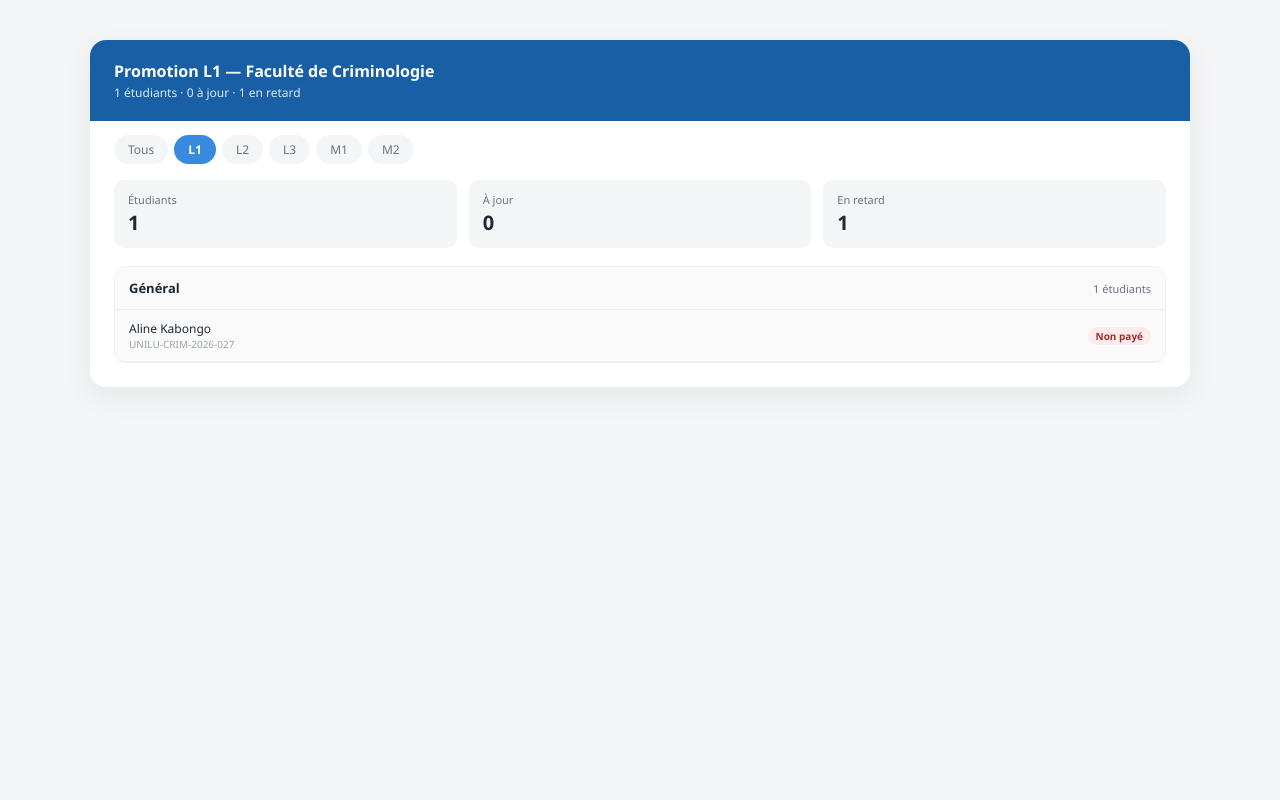
After one commit to N-dev33/unilu-paiement, a Flask app: page /dashboard/L1 in a window 1280 px wide. The commit adds this page. Run offline with Flask 3, Linux system fonts and the light colour scheme; the visitor is signed in with stand-in values (Sample User, id 1); data comes from the database, SQL or seed files in the repository.

Commit message:
Ajout: tableaux de bord par promotion et departement

```diff
--- a/app.py
+++ b/app.py
@@ -370,6 +370,45 @@ def dashboard():
     )
 
 
+PROMOTIONS = ["L1", "L2", "L3", "M1", "M2"]
+DEPARTMENT_ORDER = ["Général", "CEE", "SI", "PE"]
+
+
+@app.route("/dashboard/<promotion>")
+@staff_login_required
+def dashboard_promotion(promotion):
+    """Tableau de bord d'une promotion précise, avec une colonne par département si applicable."""
+    promotion = promotion.upper()
+    if promotion not in PROMOTIONS:
+        abort(404)
+
+    conn = get_db_connection()
+    students = conn.execute(
+        "SELECT * FROM students WHERE level = ? ORDER BY department, name",
+        (promotion,),
+    ).fetchall()
+    conn.close()
+
+    groups = {}
+    for s in students:
+        dept = s["department"] or "Général"
+        groups.setdefault(dept, []).append(s)
+
+    ordered_groups = {d: groups[d] for d in DEPARTMENT_ORDER if d in groups}
+
+    total = len(students)
+    paid_count = sum(1 for s in students if s["paid"])
+
+    return render_template(
+        "dashboard_promotion.html",
+        promotion=promotion,
+        promotions=PROMOTIONS,
+        groups=ordered_groups,
+        total=total,
+        paid_count=paid_count,
+    )
+
+
 @app.route("/verify/<token>")
 @staff_login_required
 def verify(token):
--- /dev/null
+++ b/templates/dashboard_promotion.html
@@ -0,0 +1,179 @@
+<!DOCTYPE html>
+<html lang="fr">
+<head>
+    <meta charset="UTF-8">
+    <meta name="viewport" content="width=device-width, initial-scale=1.0">
+    <title>Promotion {{ promotion }} - Faculté de Criminologie</title>
+    <link rel="stylesheet" href="{{ url_for('static', filename='style.css') }}">
+    <style>
+        .dash-wrap {
+            width: 100%;
+            max-width: 1100px;
+            background: white;
+            border-radius: 16px;
+            box-shadow: 0 10px 30px rgba(0, 0, 0, 0.06);
+            overflow: hidden;
+        }
+        .dash-header {
+            background: #185fa5;
+            color: white;
+            padding: 20px 24px;
+        }
+        .dash-header h1 { font-size: 16px; font-weight: 600; }
+        .dash-header p { font-size: 12px; opacity: 0.85; margin-top: 2px; }
+
+        .promo-tabs {
+            display: flex;
+            gap: 6px;
+            padding: 14px 24px 0;
+            flex-wrap: wrap;
+        }
+        .promo-tabs a {
+            font-size: 12px;
+            text-decoration: none;
+            color: #6b7280;
+            padding: 6px 14px;
+            border-radius: 20px;
+            background: #f4f5f7;
+        }
+        .promo-tabs a.active {
+            background: #378ade;
+            color: white;
+            font-weight: 600;
+        }
+
+        .stats-row {
+            display: flex;
+            gap: 12px;
+            padding: 16px 24px 0;
+        }
+        .stat-card {
+            flex: 1;
+            background: #f4f5f7;
+            border-radius: 10px;
+            padding: 12px 14px;
+        }
+        .stat-card .label { font-size: 11px; color: #6b7280; }
+        .stat-card .value { font-size: 20px; font-weight: 600; color: #1f2937; margin-top: 2px; }
+
+        .columns-wrap {
+            display: flex;
+            gap: 16px;
+            padding: 18px 24px 24px;
+            overflow-x: auto;
+        }
+        .dept-column {
+            flex: 1;
+            min-width: 260px;
+            background: #fafafa;
+            border-radius: 12px;
+            border: 1px solid #f0f0f0;
+        }
+        .dept-column-header {
+            padding: 12px 14px;
+            border-bottom: 1px solid #f0f0f0;
+            font-size: 13px;
+            font-weight: 600;
+            color: #1f2937;
+            display: flex;
+            justify-content: space-between;
+            align-items: center;
+        }
+        .dept-count {
+            font-size: 11px;
+            color: #6b7280;
+            font-weight: 400;
+        }
+        .dept-list {
+            max-height: 480px;
+            overflow-y: auto;
+        }
+        .dept-row {
+            padding: 10px 14px;
+            border-bottom: 1px solid #f0f0f0;
+            font-size: 12px;
+            display: flex;
+            justify-content: space-between;
+            align-items: center;
+            gap: 8px;
+        }
+        .dept-row .info { min-width: 0; }
+        .dept-row .name { color: #1f2937; font-weight: 500; white-space: nowrap; overflow: hidden; text-overflow: ellipsis; }
+        .dept-row .matricule { color: #9ca3af; font-size: 10px; }
+        .badge {
+            display: inline-block;
+            padding: 2px 8px;
+            border-radius: 10px;
+            font-size: 10px;
+            font-weight: 600;
+            flex-shrink: 0;
+        }
+        .badge.paid { background: #eaf3de; color: #3b6d11; }
+        .badge.unpaid { background: #fcebeb; color: #a32d2d; }
+
+        .back-link-top {
+            display: inline-block;
+            margin: 14px 0 0 24px;
+            font-size: 12px;
+            color: #378ade;
+            text-decoration: none;
+        }
+    </style>
+</head>
+<body>
+    <div class="dash-wrap">
+        <div class="dash-header">
+            <h1>Promotion {{ promotion }} — Faculté de Criminologie</h1>
+            <p>{{ total }} étudiants · {{ paid_count }} à jour · {{ total - paid_count }} en retard</p>
+        </div>
+
+        <div class="promo-tabs">
+            <a href="{{ url_for('dashboard') }}">Tous</a>
+            {% for p in promotions %}
+            <a href="{{ url_for('dashboard_promotion', promotion=p) }}" class="{{ 'active' if p == promotion else '' }}">{{ p }}</a>
+            {% endfor %}
+        </div>
+
+        <div class="stats-row">
+            <div class="stat-card">
+                <div class="label">Étudiants</div>
+                <div class="value">{{ total }}</div>
+            </div>
+            <div class="stat-card">
+                <div class="label">À jour</div>
+                <div class="value">{{ paid_count }}</div>
+            </div>
+            <div class="stat-card">
+                <div class="label">En retard</div>
+                <div class="value">{{ total - paid_count }}</div>
+            </div>
+        </div>
+
+        <div class="columns-wrap">
+            {% for dept, students in groups.items() %}
+            <div class="dept-column">
+                <div class="dept-column-header">
+                    <span>{{ dept }}</span>
+                    <span class="dept-count">{{ students|length }} étudiants</span>
+                </div>
+                <div class="dept-list">
+                    {% for s in students %}
+                    <div class="dept-row">
+                        <div class="info">
+                            <div class="name">{{ s['name'] }}</div>
+                            <div class="matricule">{{ s['matricule'] }}</div>
+                        </div>
+                        {% if s['paid'] %}
+                        <span class="badge paid">Payé</span>
+                        {% else %}
+                        <span class="badge unpaid">Non payé</span>
+                        {% endif %}
+                    </div>
+                    {% endfor %}
+                </div>
+            </div>
+            {% endfor %}
+        </div>
+    </div>
+</body>
+</html>
```
Also changed, not shown: templates/dashboard.html (+8 -0 lines).
